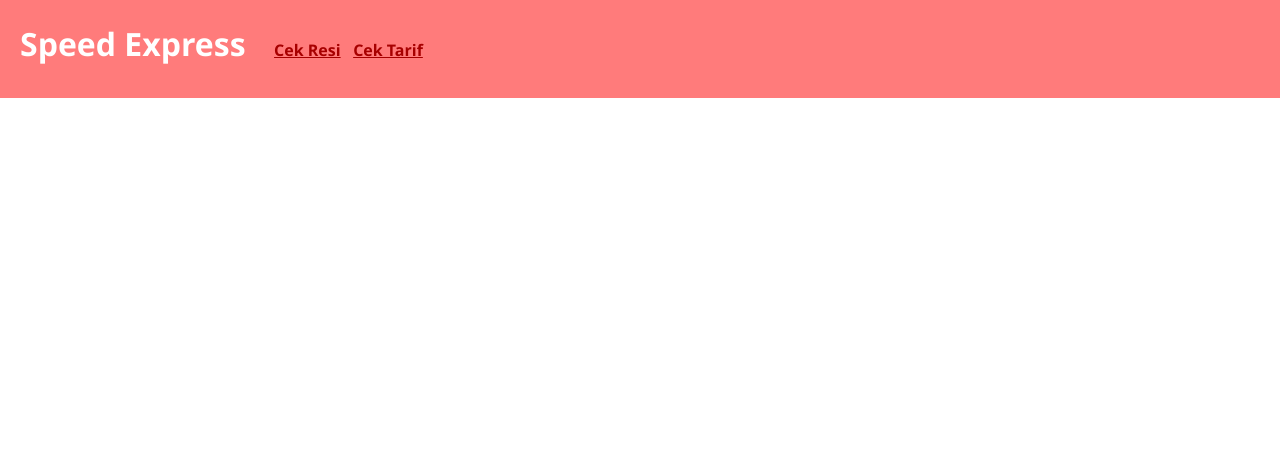
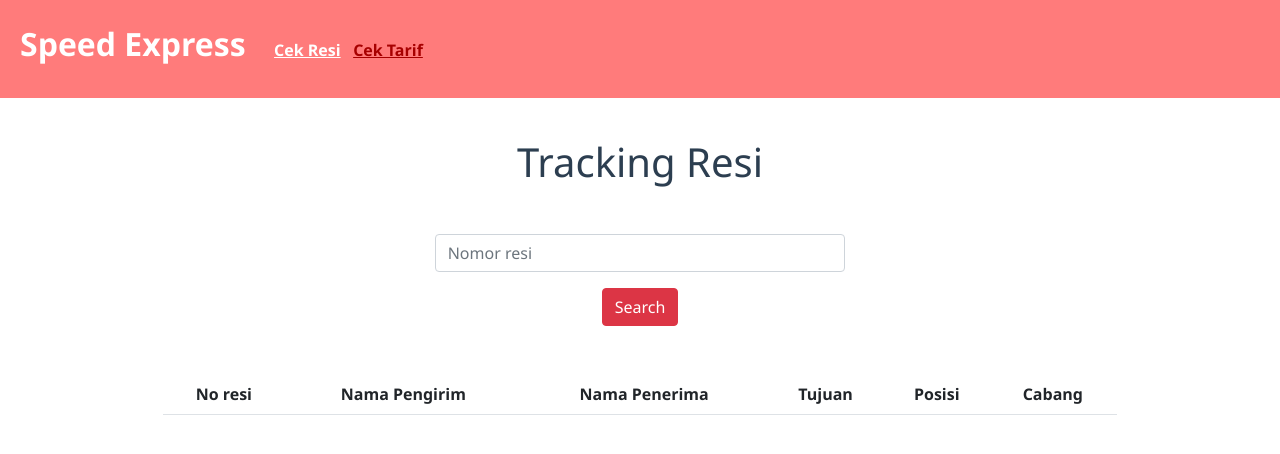
Before and after one commit to GowellKent/client_customer, a Vue app: page / in a window 1280 px wide. Shown: the top 454 px of the page. Built offline with nearby package versions, Linux system fonts and the light colour scheme; what vue-toasted would draw is missing.

Commit message:
update navbar

```diff
--- a/src/App.vue
+++ b/src/App.vue
@@ -3,8 +3,8 @@
 
     <nav>
       <a class="navbar-brand disabled ayam">Speed Express</a>&nbsp;&nbsp;
-      <router-link to="/resi">Cek Resi</router-link> &nbsp;
-      <router-link to="/tarif">Cek Tarif</router-link>
+      <router-link :to="{name:'home'}">Cek Resi</router-link> &nbsp;
+      <router-link :to="{name:'tarif'}">Cek Tarif</router-link>
     </nav>
 
     <router-view/>
--- a/src/router/index.js
+++ b/src/router/index.js
@@ -6,7 +6,7 @@
 
 const routes = [
   {
-    path: '/resi',
+    path: '/',
     name: 'home',
     component: HomeView
   },
```
